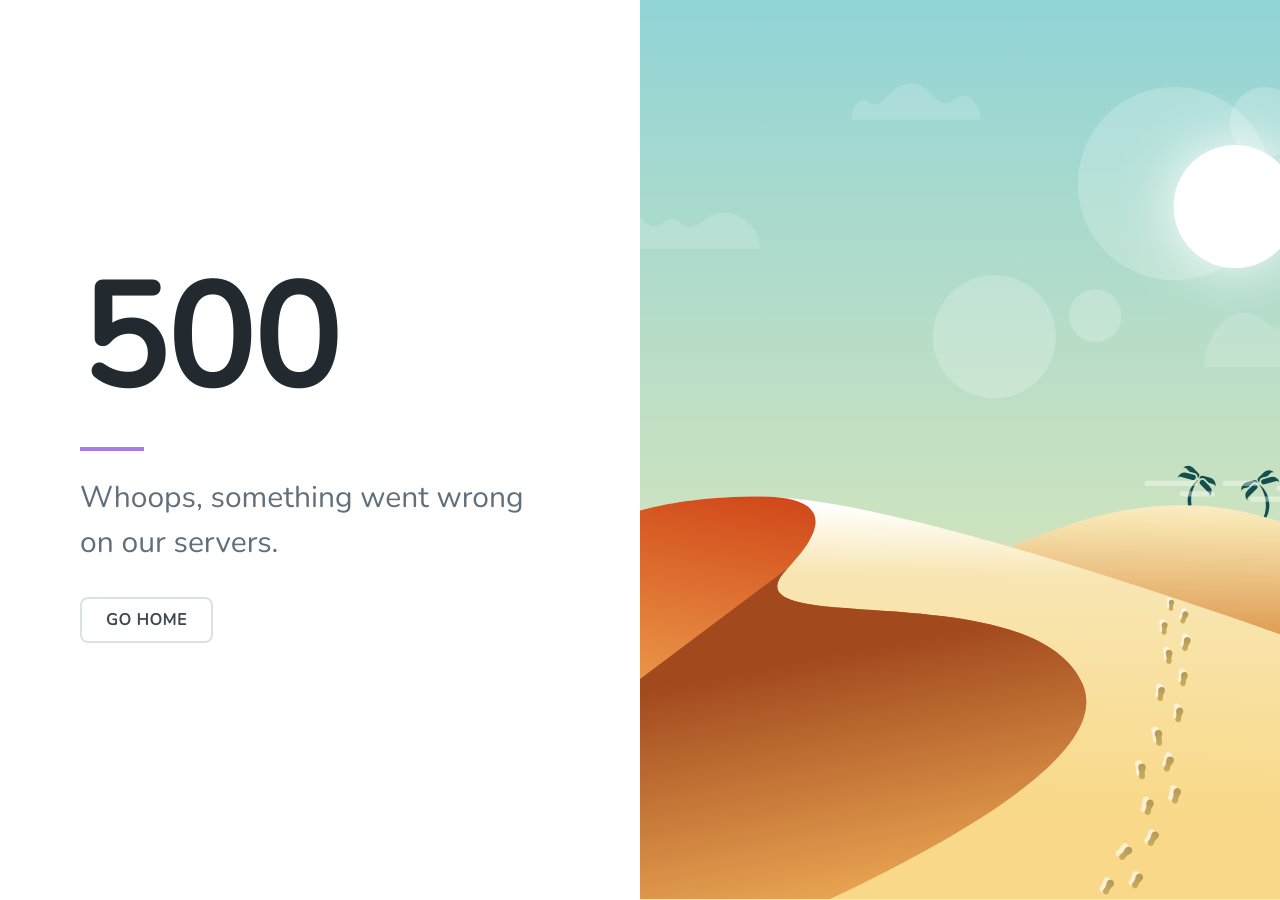
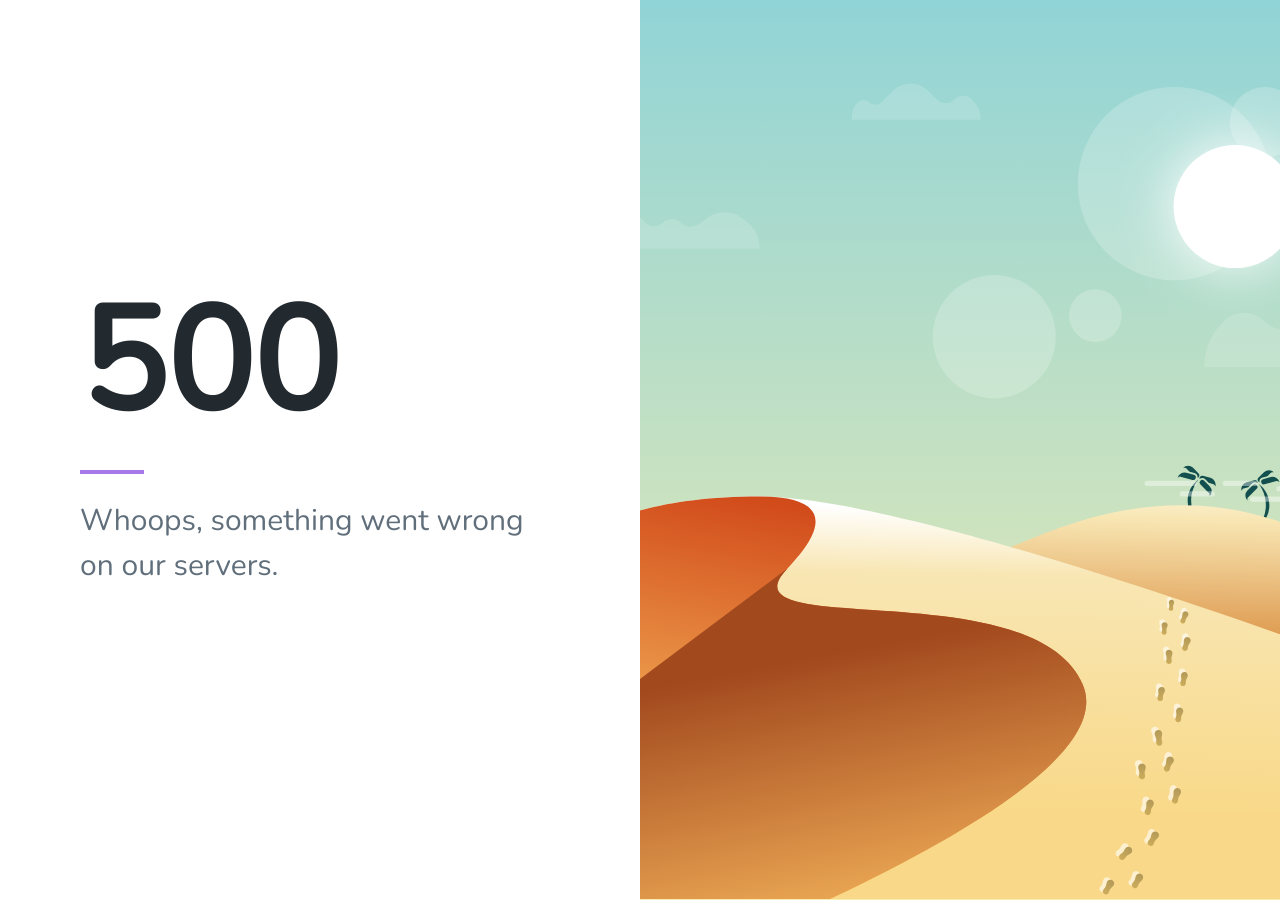
Before and after one commit to guillaumebriday/traefik-custom-error-pages, a Jekyll site: the page built from 500.html, in a window 1280 px wide. Built offline with Jekyll 4.4.1, drawn with Linux system fonts in a browser that asks for light colours.

Commit message:
Removing useless link

```diff
--- a/_layouts/default.html
+++ b/_layouts/default.html
@@ -26,12 +26,6 @@
                     <p class="text-grey-darker text-2xl md:text-3xl font-light mb-8 leading-normal">
                       {{ content }}
                     </p>
-
-                    <a href="/">
-                      <button class="bg-transparent text-grey-darkest font-bold uppercase tracking-wide py-3 px-6 border-2 border-grey-light hover:border-grey rounded-lg">
-                        Go home
-                      </button>
-                    </a>
                 </div>
             </div>
 
```
